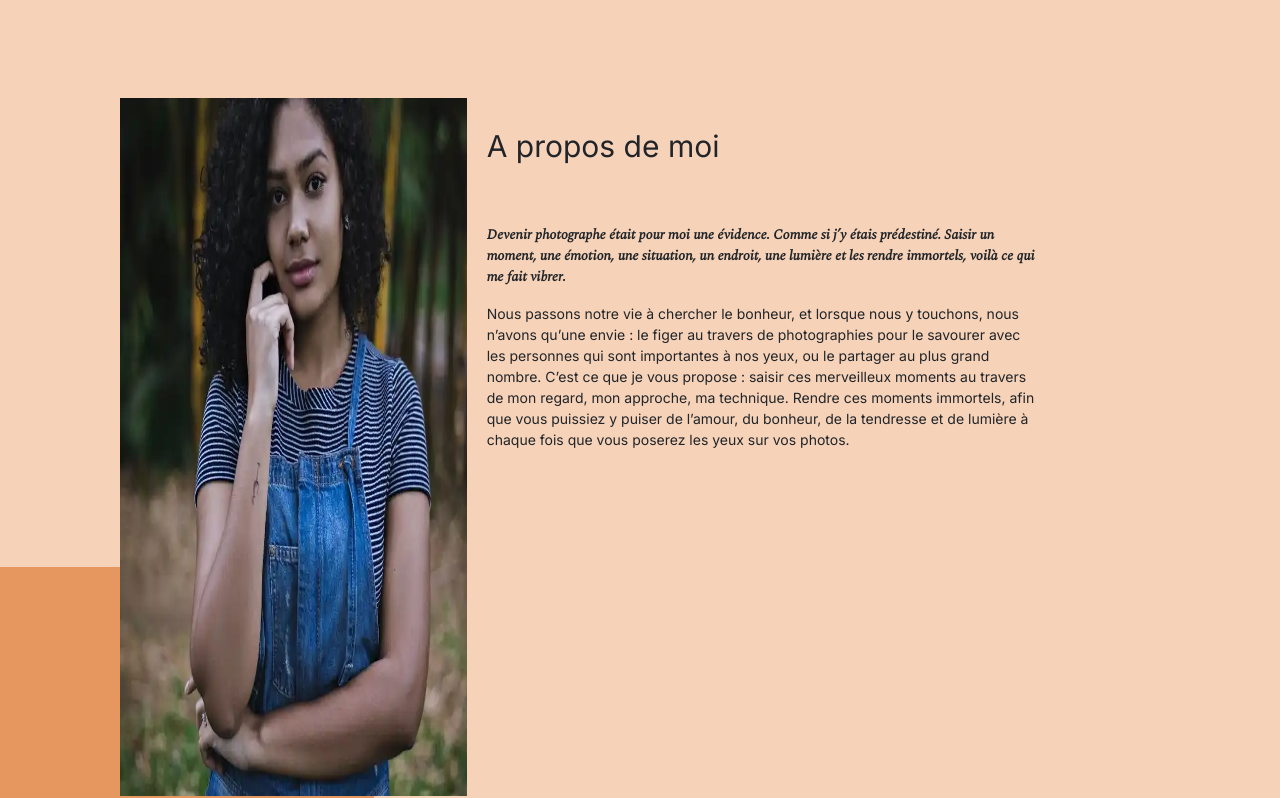
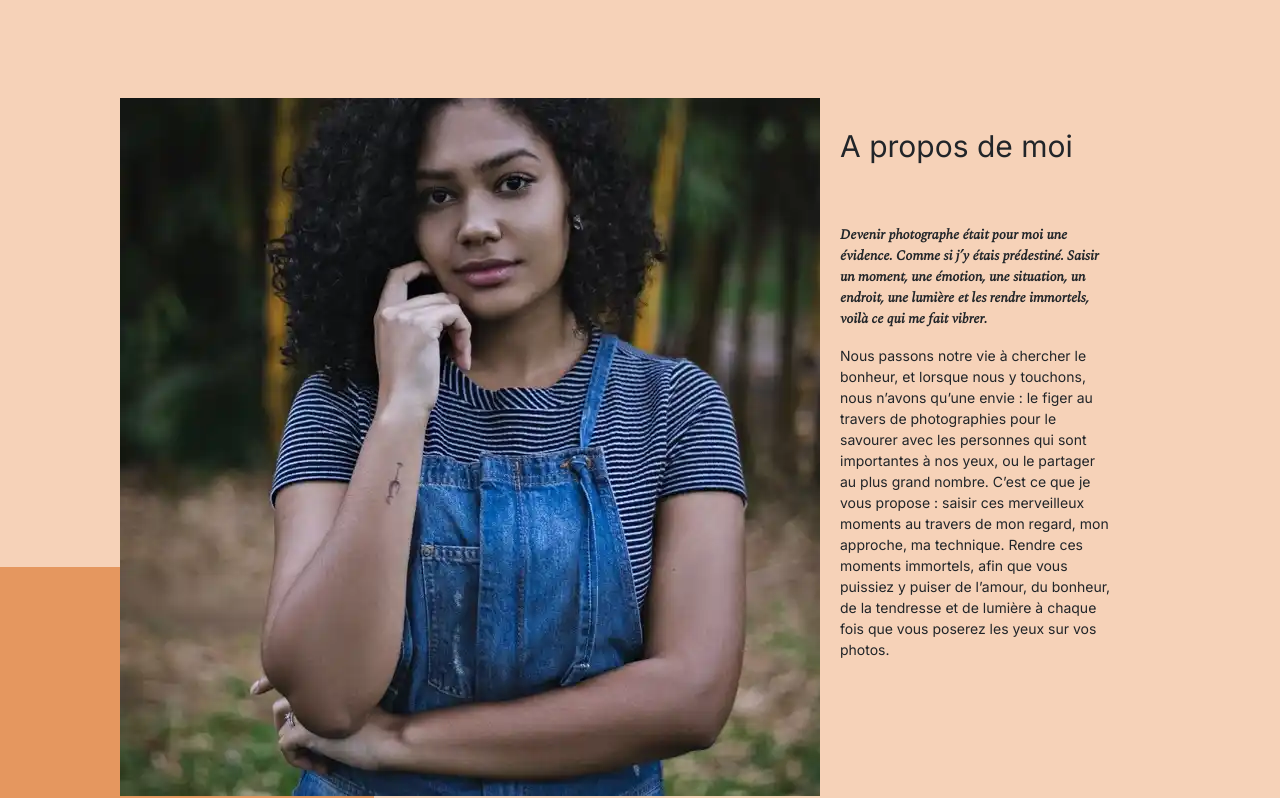
Before and after one commit to JJorisB/ninacarducci.github.io-main, a plain HTML site: page index.html in a window 1280 px wide. Shown: the part 989-1787 px from the top of the page. Drawn offline with nearby package versions, Linux system fonts and the light colour scheme.

Commit message:
Optimisation terminée

```diff
--- a/assets/style.css
+++ b/assets/style.css
@@ -69,7 +69,7 @@ body {
 }
 
 .picture img {
-  width: 100%;
+  object-fit: cover;
 }
 #about-me {
   flex: 2;
```
